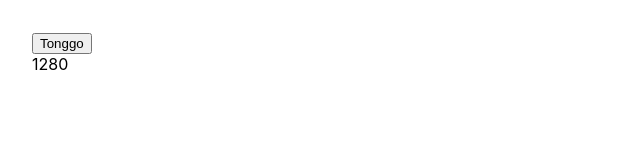
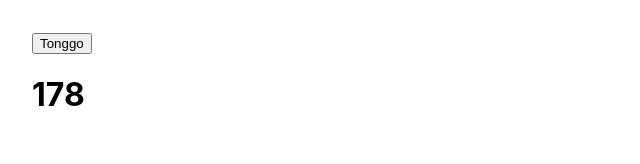
Before and after one commit to Bangdx1412/ReactJS, a React (Create React App) app: page / in a window 1280 px wide. Both pictures are taken after a click on the button "Tonggo". Shown: the top 164 px of the page, without its empty margins (0-640 px from the left). Built offline with nearby package versions, Linux system fonts and the light colour scheme.

Commit message:
ap dung ham dong

```diff
--- a/src/Content.js
+++ b/src/Content.js
@@ -37,20 +37,17 @@ import { useEffect, useState } from "react";
 // 2. Cleanup function sẽ được gọi trước khi component bị unmounted
 
 function Content() {
-  const [chieuDai, setChieuDai] = useState(window.innerWidth);
-
+  const [countdown, setcountdown] = useState(180);
   useEffect(() => {
-    const hanldeResize = () => {
-      setChieuDai(window.innerWidth);
-    };
-    window.addEventListener("resize", hanldeResize);
-
-    return () => {
-      window.removeEventListener("resize", hanldeResize);
-    };
+    setInterval(() => {
+      setcountdown((prevDown) => prevDown - 1);
+    }, 1000);
   }, []);
-
-  return <div>{chieuDai}</div>;
+  return (
+    <div>
+      <h1>{countdown}</h1>
+    </div>
+  );
 }
 
 export default Content;
```
